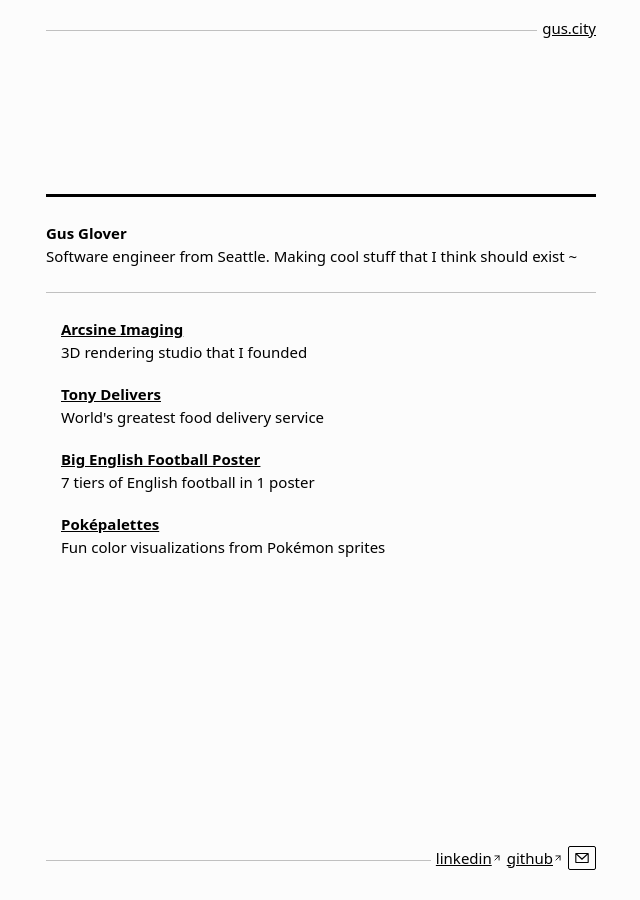
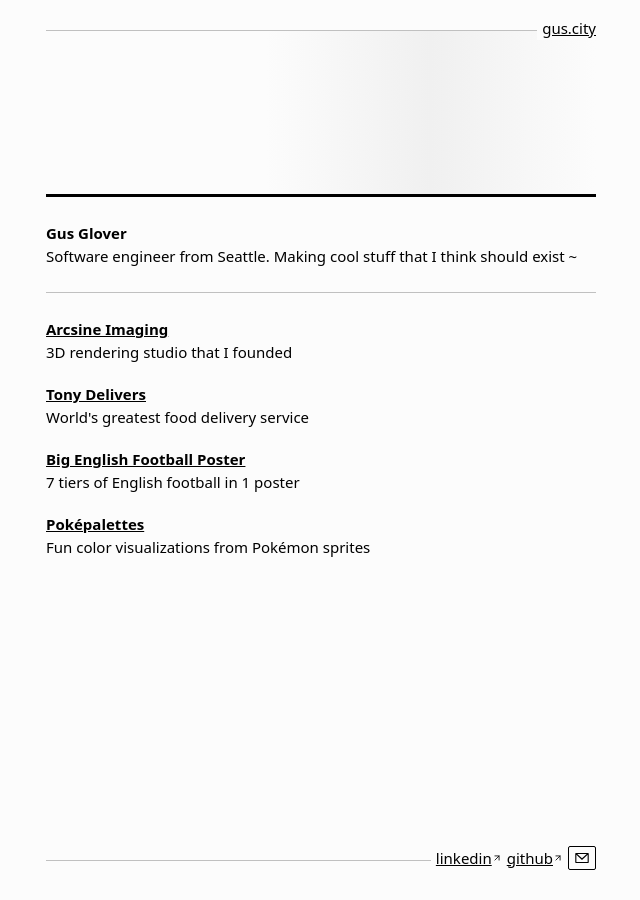
Before and after one commit to gglover/gus.city, a Jekyll site: the page built from index.html, in a window 1280 px wide. Shown: the whole page, without its empty margins (319-959 px from the left). Built offline with Jekyll 4.4.1, drawn with Linux system fonts in a browser that asks for light colours; a script that is not in the unit is left out; comment, search, counter and statistics services are not loaded.

Commit message:
City loader, auto-rotate tweak, grid layout tweak

```diff
--- a/_includes/header.html
+++ b/_includes/header.html
@@ -1,3 +1,3 @@
-<header>
+<header class="shimmer">
     <a href="/">gus.city</a>
 </header>
--- a/assets/base.css
+++ b/assets/base.css
@@ -124,6 +124,19 @@
 }
 
 /** Utility **/
+.shimmer {
+  background: linear-gradient(90deg, var(--neutral-gray-4) 40%, #f0f0f0 50%, var(--neutral-gray-4) 60%);
+  background-size: 300%;
+  background-position-x: 100%;
+  animation: shimmer 1s infinite linear;
+}
+
+@keyframes shimmer {
+  to {
+     background-position-x: 0%
+  }
+}
+
 .full-width {
   margin-left: calc(-100vw / 2 + var(--content-max-width) / 2);
   margin-right: calc(-100vw / 2 + var(--content-max-width) / 2);
@@ -184,6 +197,7 @@
 
 .project {
   padding: var(--space-sm) var(--space);
+  margin-left: calc(var(--space) * -1);
   width: fit-content;
   cursor: pointer;
   border-radius: var(--space-sm);
```
Also changed, not shown: _includes/3d_city.html (+7 -1 lines).
